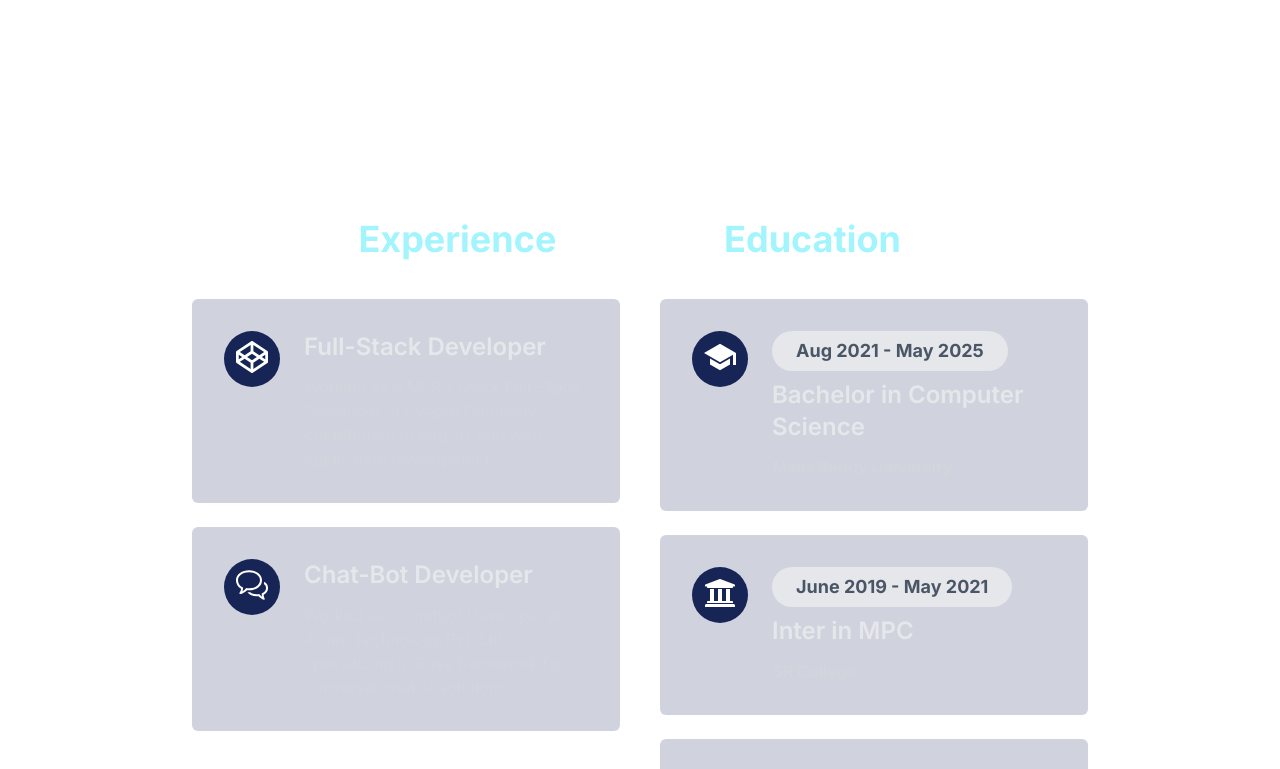
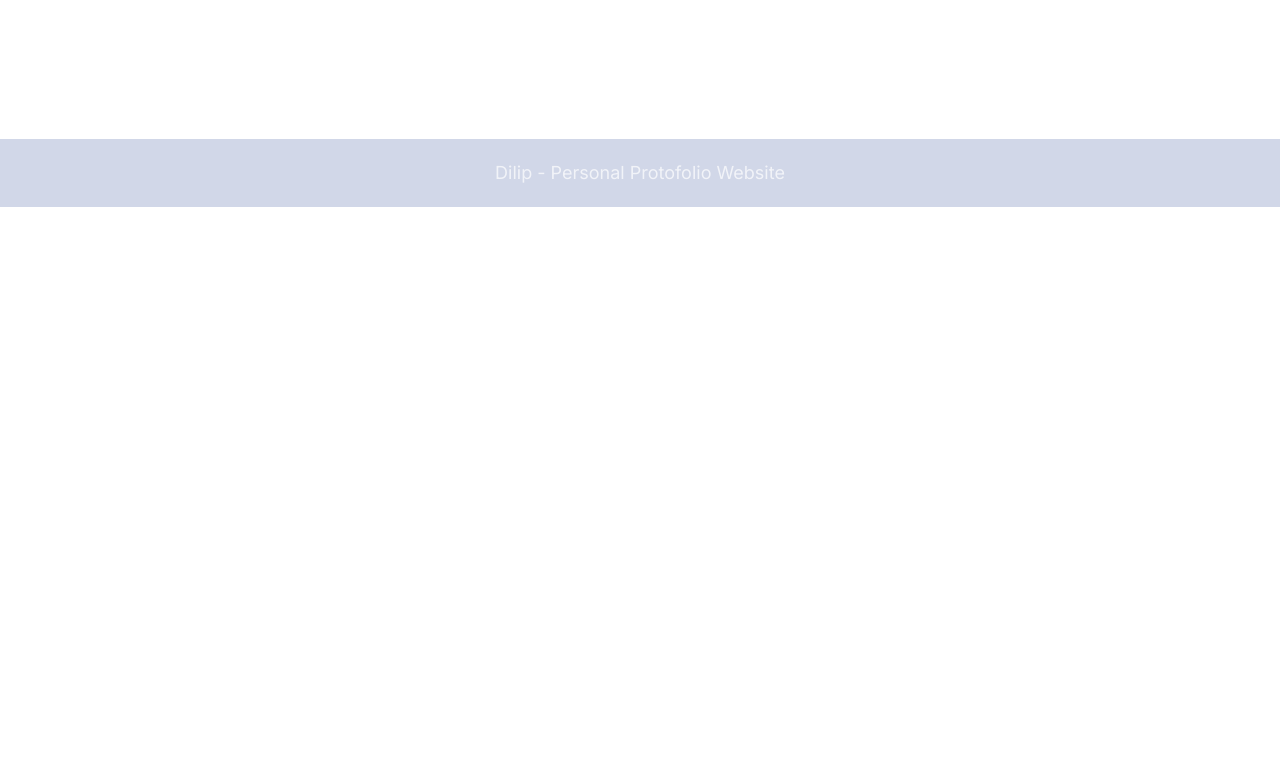
Before and after one commit to dilipodela/Protofolio, a Next.js app: page / in a window 1280 px wide. Shown: the part 1680-2449 px from the top of the page. After the commit the page ends 1887 px from the top, so only its background shows below. Built offline with nearby package versions, Linux system fonts and the light colour scheme.

Commit message:
debug: Isolate components in Home.tsx to find build error

```diff
--- a/components/Home/Home.tsx
+++ b/components/Home/Home.tsx
@@ -2,10 +2,10 @@
 import React, { useEffect } from 'react';
 import Hero from './Hero/Hero';
 
-import Resume from './Resume/Resume';
-import Projects from './Projects/Projects';
-import Skills from './Skills/Skills';
-import Contact from './Contact/Contact';
+// import Resume from './Resume/Resume';
+// import Projects from './Projects/Projects';
+// import Skills from './Skills/Skills';
+// import Contact from './Contact/Contact';
 import AOS from 'aos';
 import 'aos/dist/aos.css';
 
@@ -27,10 +27,10 @@ const Home = () => {
     <div className="overflow-hidden ">
         <Hero />
 
-        <Resume />
-        <Projects />
-        <Skills />
-        <Contact />
+        {/* <Resume /> */}
+        {/* <Projects /> */}
+        {/* <Skills /> */}
+        {/* <Contact /> */}
 
     </div>
   )
```
